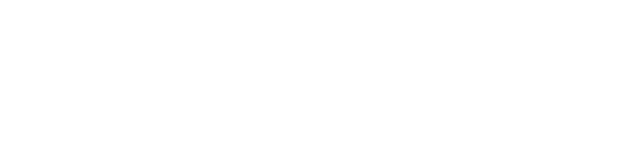
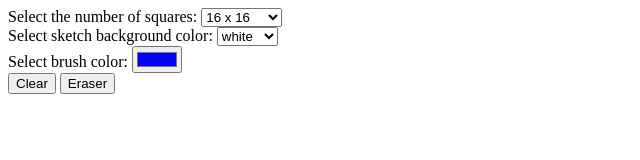
Before and after one commit to Al-Waleed/Etch-A-Sketch, a plain HTML site: page index.html in a window 1280 px wide. Shown: the whole page, without its empty margins (0-640 px from the left). Drawn offline with Linux system fonts and the light colour scheme.

Commit message:
Add selectors for the labels

```diff
--- a/index.html
+++ b/index.html
@@ -3,13 +3,40 @@
 <head>
     <meta charset="UTF-8">
     <title>Etch A Sketch</title>
+    <link rel="stylesheet" href="./styles.css">
+    <script src="./javascript.js" defer></script>
 </head>
 <body>
     <div class="settings">
-        <div></div>
-        <div></div>
-        <div></div>
-        <div></div>
+        <div>
+            <label class="selector" for="grids">Select the number of squares: </label>
+            <select name="" id="grids">
+                <option value="">16 x 16</option>
+                <option value="">32 x 32</option>
+                <option value="">64 x 64</option>
+                <option value="">80 x 80</option>
+                <option value="">100 x 100</option>
+            </select>
+        </div>
+        <div>
+            <label for="background-color">Select sketch background color: </label>
+            <select class="selector" name="" id="background-color">
+                <option value="white">white</option>
+                <option value="black">black</option>
+                <option value="blue">Blue</option>
+                <option value="red">Red</option>
+                <option value="yellow">Yellow</option>
+            </select>
+
+        </div>
+        <div>
+            <label for="brushColor">Select brush color: </label>
+            <input class="selector" type="color" name="" id="brushColor" value="#0000ff">
+        </div>
+        <div class="cleanUp">
+            <button class="clear button">Clear</button>
+            <button class="eraser button">Eraser</button>
+        </div>
 
     </div>
 
```
